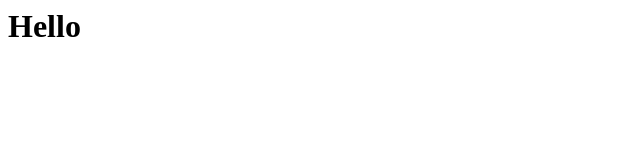
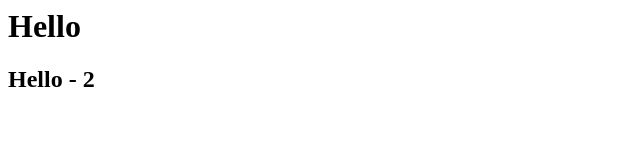
Before and after one commit to Tech-Temple24/skillonit, a plain HTML site: page index.html in a window 1280 px wide. Shown: the whole page, without its empty margins (0-640 px from the left). Drawn offline with Linux system fonts and the light colour scheme.

Commit message:
its for testing

```diff
--- a/index.html
+++ b/index.html
@@ -6,6 +6,6 @@
 </head>
 <body>
     <h1>Hello</h1>
-
+    <h2>Hello - 2</h2>
 </body>
 </html>
```
